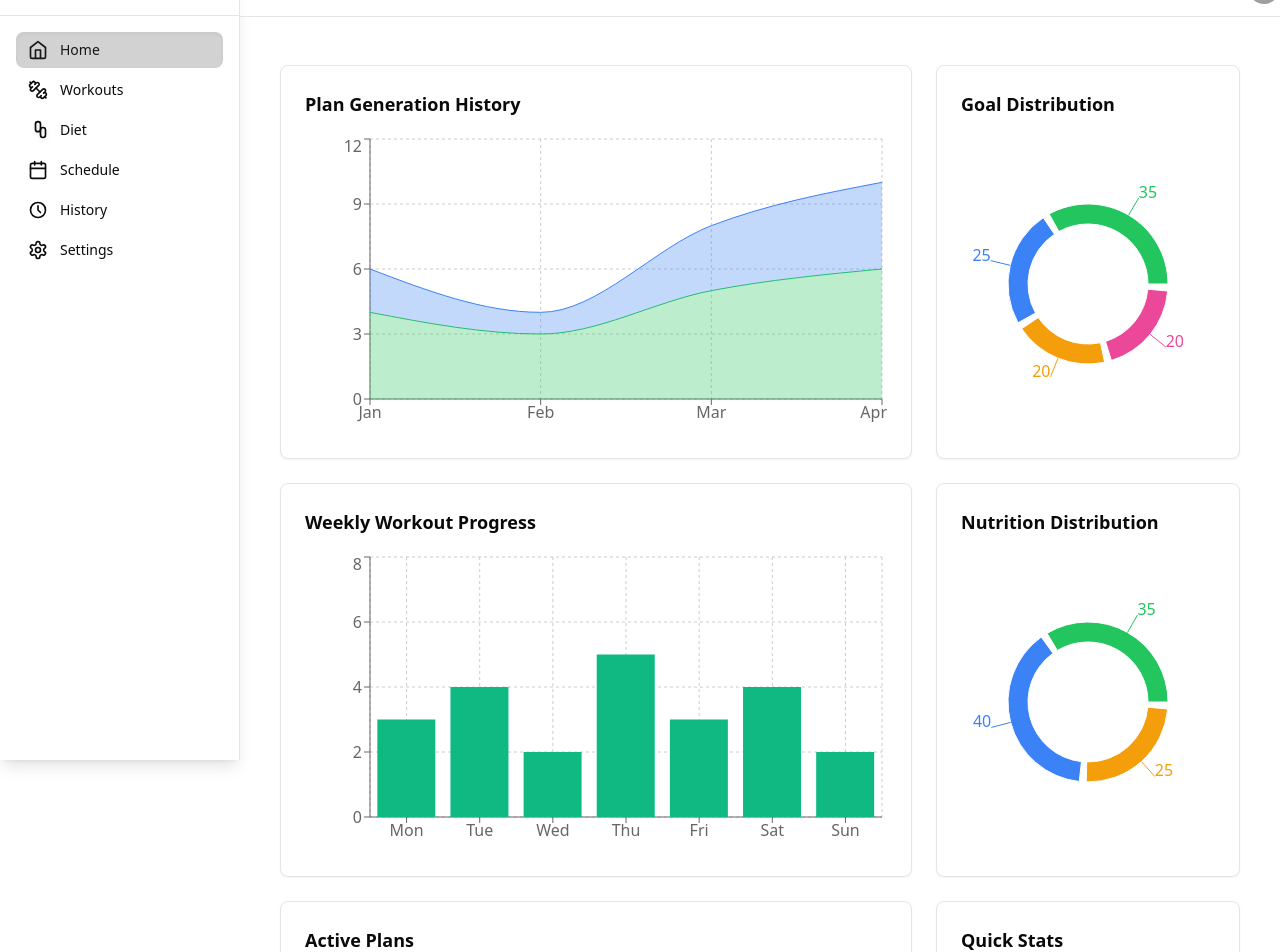
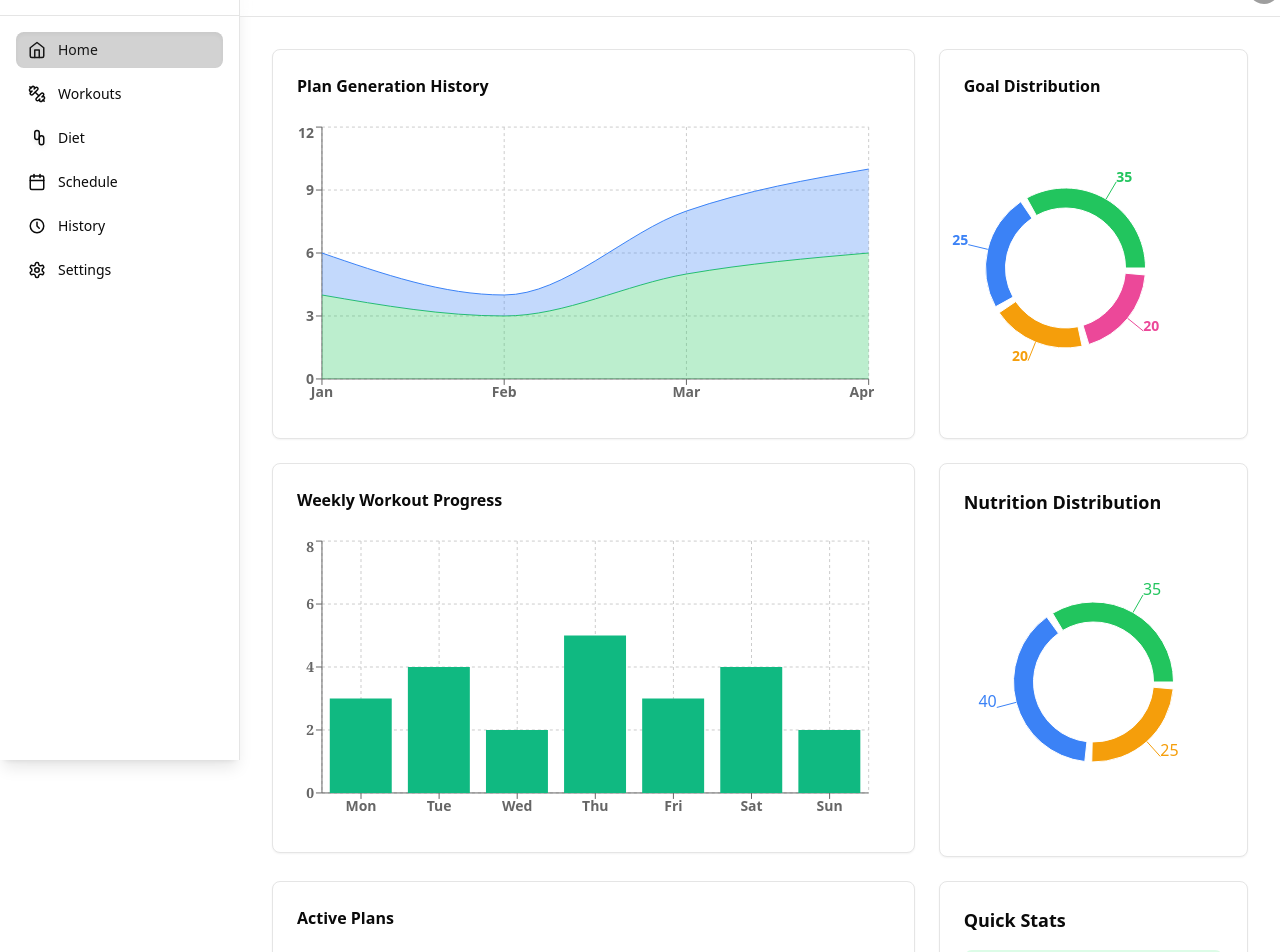
Before and after one commit to salar-ghi/fitnessFront, a Next.js app: page / in a window 1280 px wide. Shown: the part 40-992 px from the top of the page. Built offline with nearby package versions, Linux system fonts and the light colour scheme; grey boxes are pictures that could not be loaded.

Commit message:
minor change

```diff
--- a/next.config.ts
+++ b/next.config.ts
@@ -15,6 +15,9 @@ const nextConfig = {
   ignoreDuringBuilds: true,
   },
   images: { unoptimized: true },
+  compiler: {
+    styledComponents: true,
+  },
 };
 
 module.exports = nextConfig;
--- a/package.json
+++ b/package.json
@@ -39,6 +39,7 @@
     "react-dom": "^18.3.1",
     "react-hook-form": "^7.53.2",
     "recharts": "^2.13.3",
+    "styled-components": "^6.1.13",
     "swiper": "^11.1.15",
     "tailwind-merge": "^2.5.4",
     "tailwindcss-animate": "^1.0.7",
@@ -49,6 +50,7 @@
     "@types/node": "^20.17.7",
     "@types/react": "^18.3.12",
     "@types/react-dom": "^18",
+    "@types/styled-components": "^5.1.34",
     "autoprefixer": "^10.4.20",
     "eslint": "^8",
     "eslint-config-next": "15.0.3",
--- a/src/app/layout.tsx
+++ b/src/app/layout.tsx
@@ -35,7 +35,7 @@ export default function RootLayout({
           <ThemeProvider attribute="class" defaultTheme="system" enableSystem disableTransitionOnChange>
           <div className="min-h-screen bg-background">
             <MainNav />
-            <div className="transition-all duration-300 md:pl-[80px] xl:pl-[240px]">
+            <div className="transition-all duration-300 md:pl-[72px] xl:pl-[240px]">
               <header className="sticky top-0 z-50 w-full border-b bg-background/95 backdrop-blur supports-[backdrop-filter]:bg-background/60">
                 <div className="container flex h-14 items-center">
                   <div className="flex-1" />
@@ -45,7 +45,7 @@ export default function RootLayout({
                   </div>
                 </div>
               </header>
-              <main className="container mx-auto max-w-full px-4 py-6">
+              <main className="container mx-auto max-w-full px-2 py-2">
                 {children}
               </main>
             </div>
--- a/src/app/page.tsx
+++ b/src/app/page.tsx
@@ -18,7 +18,7 @@ import {
 } from "recharts";
 import { TipsGrid } from "@/components/dashboard/tips-grid";
 import { StatsCard } from "@/components/dashboard/stats-card";
-import CustomTooltip from "@/components/elements/CustomTooltip"
+
 
 const planData = [
   { name: "Jan", workouts: 4, diets: 2 },
@@ -62,20 +62,16 @@ const COLORS = ["#22c55e", "#3b82f6", "#f59e0b", "#ec4899"];
 
 export default function Home() {
   return (
-    <div className="container mx-auto w-full p-6">
+    <div className="container mx-auto min-w-full p-2 lg:p-4 xl:p-6">
       <div className="grid grid-cols-1 xl:grid-cols-3 gap-6">
 
         {/* Plan Generation History */}
-        <motion.div
-          initial={{ opacity: 0, y: 20 }}
-          animate={{ opacity: 1, y: 0 }}
-          transition={{ delay: 0.1 }}
-          className="xl:col-span-2" >
-          <Card className="p-6">
-            <h2 className="text-lg font-semibold mb-4">Plan Generation History</h2>
-            <div className="h-[300px]">
-              <ResponsiveContainer width="100%" height="100%">
-                <AreaChart data={planData}>
+        <motion.div initial={{ opacity: 0, y: 20 }} animate={{ opacity: 1, y: 0 }} transition={{ delay: 0.1 }} className="xl:col-span-2">
+          <Card className="py-4 xl:py-6 xl:pr-6">
+            <h2 className="text-md font-semibold mb-4 pl-2 lg:pl-4 xl:pl-6">Plan Generation History</h2>
+            <div className="h-[300px] w-full">
+              <ResponsiveContainer width="100%" height="100%" className="font-semibold text-sm pt-2 -ml-6 -mr-4 xl:mr-0 xl:-ml-4">
+                <AreaChart data={planData} className="">
                   <CartesianGrid strokeDasharray="3 3" />
                   <XAxis dataKey="name" />
                   <YAxis />
@@ -97,6 +93,7 @@ export default function Home() {
                     fill="#3b82f6"
                     fillOpacity={0.3}
                     name="Diet Plans"
+                    className="text-green-500 text-sm font-semibold"
                   />
                 </AreaChart>
               </ResponsiveContainer>
@@ -104,14 +101,11 @@ export default function Home() {
           </Card>
         </motion.div>
 
-        <motion.div
-          initial={{ opacity: 0, y: 20 }}
-          animate={{ opacity: 1, y: 0 }}
-          transition={{ delay: 0.2 }} >
-          <Card className="p-6">
-            <h2 className="text-lg font-semibold mb-4">Goal Distribution</h2>
-            <div className="h-[300px]">
-              <ResponsiveContainer width="100%" height="100%">
+        <motion.div initial={{ opacity: 0, y: 20 }} animate={{ opacity: 1, y: 0 }} transition={{ delay: 0.2 }} >
+          <Card className="py-4 xl:py-6 xl:pr-6">
+            <h2 className="text-md font-semibold mb-4 pl-2 lg:pl-4 xl:pl-6">Goal Distribution</h2>
+            <div className="h-[300px] w-full">
+              <ResponsiveContainer width="100%" height="100%" className="font-semibold text-sm pt-2 -ml-6 -mr-4 xl:mr-0 xl:-ml-4">
                 <PieChart>
                   <Pie data={goalDistribution} cx="50%" cy="50%"
                     innerRadius={60} outerRadius={80}
@@ -128,21 +122,17 @@ export default function Home() {
         </motion.div>
 
         {/* Weekly Workout Progress */}
-        <motion.div
-          initial={{ opacity: 0, y: 20 }}
-          animate={{ opacity: 1, y: 0 }}
-          transition={{ delay: 0.1 }}
-          className="xl:col-span-2" >
-          <Card className="p-6">
-            <h3 className="text-lg font-semibold mb-4">Weekly Workout Progress</h3>
-            <div className="h-[300px]">
-              <ResponsiveContainer width="100%" height="100%">
-                <BarChart data={workoutData}>
+        <motion.div initial={{ opacity: 0, y: 20 }} animate={{ opacity: 1, y: 0 }} transition={{ delay: 0.1 }} className="xl:col-span-2" >
+          <Card className="py-4 xl:py-6 xl:pr-6">
+            <h3 className="text-md font-semibold mb-4 pl-2 lg:pl-4 xl:pl-6">Weekly Workout Progress</h3>
+            <div className="h-[300px] w-full">
+              <ResponsiveContainer width="100%" height="100%" className="font-semibold text-sm pt-2 -ml-6 -mr-4 xl:mr-0 xl:-ml-4">
+                <BarChart data={workoutData} className="text-sm font-semibold">
                   <CartesianGrid strokeDasharray="3 3" />
-                  <XAxis dataKey="name" />
-                  <YAxis />
+                  <XAxis dataKey="name" className="font-semibold text-sm "/>
+                  <YAxis className="font-serif bg-slate-900  text-sm" />
                   <Tooltip />
-                  <Bar dataKey="workouts" fill="#10B981" />
+                  <Bar dataKey="workouts" fill="#10B981" className="text-green-500 text-sm font-semibold" />
                 </BarChart>
               </ResponsiveContainer>
             </div>
@@ -173,21 +163,17 @@ export default function Home() {
           </Card>
         </motion.div>
 
-        <motion.div
-          initial={{ opacity: 0, y: 20 }}
-          animate={{ opacity: 1, y: 0 }}
-          transition={{ delay: 0.1 }}
-          className="xl:col-span-2" >
-          <Card className="p-6">
-            <h3 className="text-lg font-semibold mb-4">Active Plans</h3>
-            <div className="h-[300px]">
-              <ResponsiveContainer width="100%" height="100%">
-                <AreaChart data={workoutData}>
+        <motion.div initial={{ opacity: 0, y: 20 }} animate={{ opacity: 1, y: 0 }} transition={{ delay: 0.1 }} className="xl:col-span-2" >
+          <Card className="py-4 xl:py-6 xl:pr-6">
+            <h3 className="text-md font-semibold mb-4 pl-2 lg:pl-4 xl:pl-6">Active Plans</h3>
+            <div className="h-[300px] w-full">
+              <ResponsiveContainer width="100%" height="100%" className="font-semibold text-sm pt-2 -ml-6 -mr-4 xl:mr-0 xl:-ml-4">
+                <AreaChart data={workoutData} className="text-sm font-semibold">
                   <CartesianGrid strokeDasharray="3 3" />
-                  <XAxis dataKey="name" />
+                  <XAxis dataKey="name" className="font-semibold text-sm "/>
                   <YAxis />
                   <Tooltip />
-                  <Area type="monotone" dataKey="workouts" stroke="#10B981" fill="#10B981" />
+                  <Area type="monotone" dataKey="workouts" stroke="#10B981" fill="#10B981" className="text-green-500 text-sm font-semibold"/>
                 </AreaChart>
               </ResponsiveContainer>
             </div>
--- a/src/components/elements/CustomTooltip.tsx
+++ b/src/components/elements/CustomTooltip.tsx
@@ -1,4 +1,5 @@
 import React from 'react';
+import { ComposedChart, Tooltip } from 'recharts';
 
 interface CustomTooltipProps {
     active?: boolean;
--- a/src/components/layout/main-nav.tsx
+++ b/src/components/layout/main-nav.tsx
@@ -63,8 +63,8 @@ export function MainNav() {
 
   useEffect(() => {
     const checkWidth = () => {
-      setIsMobile(window.innerWidth < 1200);
-      setIsCollapsed(window.innerWidth < 1200);
+      setIsMobile(window.innerWidth < 1199);
+      setIsCollapsed(window.innerWidth < 1199);
     };
 
     checkWidth();
@@ -76,10 +76,7 @@ export function MainNav() {
     <AnimatePresence>
       <motion.div
         initial={{ x: isMobile ? -240 : 0 }}
-        animate={{
-          x: isCollapsed ? 0 : 0,
-          width: isCollapsed? 80: 240
-        }}
+        animate={{ x: isCollapsed ? 0 : 0, width: isCollapsed? 72: 240 }}
         transition={{ type: "spring", stiffness: 300, damping: 30 }}
         className={cn(
           "hidden md:flex h-screen flex-col fixed left-0 top-0 bottom-0 border-r bg-background/95 backdrop-blur-md shadow-lg z-50",
@@ -118,26 +115,23 @@ export function MainNav() {
             </motion.div>
           </Button>
         </div>
+
         <nav className="flex-1 flex flex-col justify-between py-4 overflow-y-auto">
-          <div className="grid gap-1 px-4">
+          <div className="grid gap-2 px-4">
             {navItems.map((item) => {
               const Icon = item.icon;
               const isActive = pathname === item.href;
               return (
-                <Link
-                  key={item.href}
-                  href={item.href}
+                <Link key={item.href} href={item.href} prefetch scroll={false}
                   className={cn(
                     "flex items-center gap-3 rounded-lg px-3 py-2 text-sm transition-all duration-200 relative group hover:shadow-md",
-                    isActive
-                      ? "text-primary bg-primary/10 shadow-inner"
-                      : "hover:bg-primary/5"
+                    isActive ? "text-primary bg-primary/10 shadow-inner" : "hover:bg-primary/10"
                   )} >
                   <motion.div
                     whileHover={{ scale: 1.2, rotate: 5 }}
                     whileTap={{ scale: 0.9 }}
                     className="relative" >
-                    <Icon className="h-5 w-5" />
+                    <Icon className="h-[18px] w-[18px]" />
                   </motion.div>
                   {!isCollapsed && (
                     <span className="font-medium">{item.title}</span>
--- a/src/components/layout/mobile-nav.tsx
+++ b/src/components/layout/mobile-nav.tsx
@@ -3,6 +3,14 @@
 import Link from "next/link";
 import { usePathname } from "next/navigation";
 import { motion } from "framer-motion";
+import { ChevronLeft, Home,
+  Dumbbell,
+  Calendar,
+  History,
+  Settings,
+  Apple,
+
+   } from "lucide-react";
 import {
   Home3D,
   Dumbbell3D,
@@ -20,12 +28,12 @@ const navItems = [
   },
   {
     href: "/workouts",
-    icon: Dumbbell3D,
+    icon: Dumbbell,
     label: "Workouts",
   },
   {
     href: "/diet",
-    icon: Food3D,
+    icon: Apple,
     label: "Diet",
   },
   {
@@ -51,21 +59,14 @@ export function MobileNav() {
           const isActive = pathname === item.href;
           const Icon = item.icon;
           return (
-            <Link
-              key={item.href}
-              href={item.href}
-              className={cn(
-                "relative flex flex-col items-center justify-center p-2",
-                isActive ? "text-primary" : "text-muted-foreground"
-              )}
+            <Link key={item.href} href={item.href} prefetch scroll={false}
+              className={cn("relative flex flex-col items-center justify-center p-2", isActive ? "text-primary" : "text-muted-foreground")}
               aria-label={item.label}
             >
               <motion.div
-                whileHover={{ scale: 1.2 }}
-                whileTap={{ scale: 0.9 }}
-                className="relative"
+                whileHover={{ scale: 1.2 }} whileTap={{ scale: 0.9 }} className="relative"
               >
-                <Icon className="w-6 h-6" />
+                <Icon className="w-5 h-5" />
                 {isActive && (
                   <motion.div
                     layoutId="activeTab"
```
Also changed, not shown: 1 other file (tests, documents, lock files or other folders).
